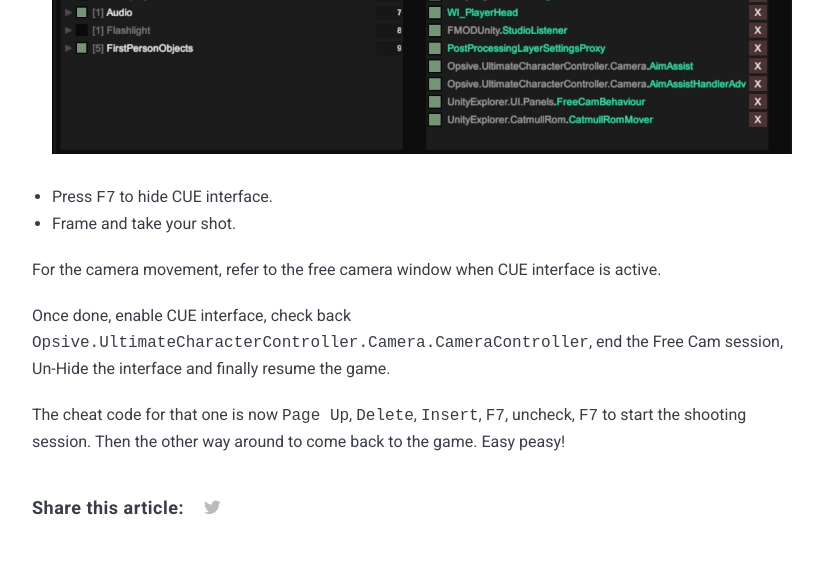
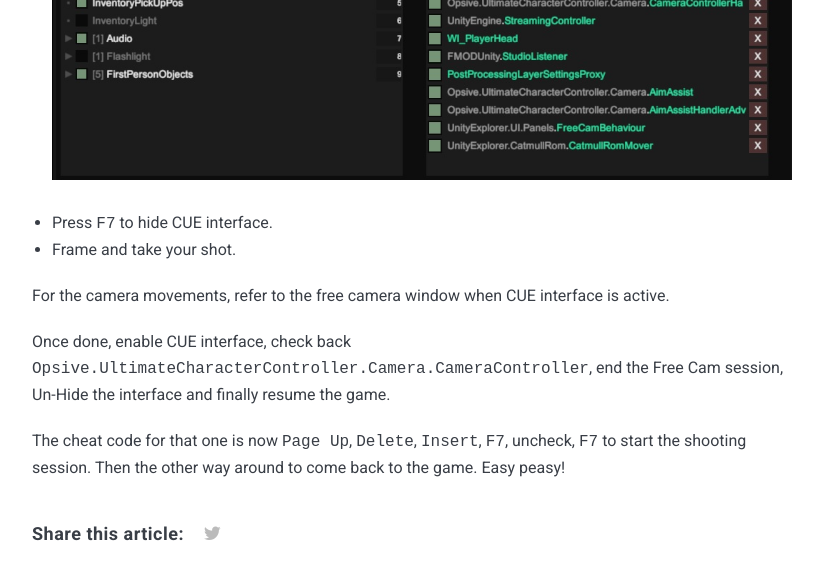
Before and after one commit to AnticOwl/anticowl.github.io, a Jekyll site: the page built from _posts/2024-07-28-Maid-Of-Sker.md, in a window 1280 px wide and 900 px high, scrolled down 3098 px, cut to the strip 0-598 px from the top of the window. Shown: the top 580 px of the strip, without its empty margins (228-1051 px from the left). Built offline with Jekyll 4.4.1, drawn with Linux system fonts in a browser that asks for light colours; nearby versions of some CDN libraries; some of the changed text lies outside the part shown.

Commit message:
Update 2024-07-28-Maid-Of-Sker.md

```diff
--- a/_posts/2024-07-28-Maid-Of-Sker.md
+++ b/_posts/2024-07-28-Maid-Of-Sker.md
@@ -48,7 +49,7 @@
 * Press `F7` to hide CUE interface.
 * Frame and take your shot.
 
-For the camera movement, refer to the free camera window when CUE interface is active.
+For the camera movements, refer to the free camera window when CUE interface is active.
 
 Once done, enable CUE interface, check back `Opsive.UltimateCharacterController.Camera.CameraController`, end the Free Cam session, Un-Hide the interface and finally resume the game.
 
```
Also changed, not shown: other parts of _posts/2024-07-28-Maid-Of-Sker.md (+1 -0 lines).
